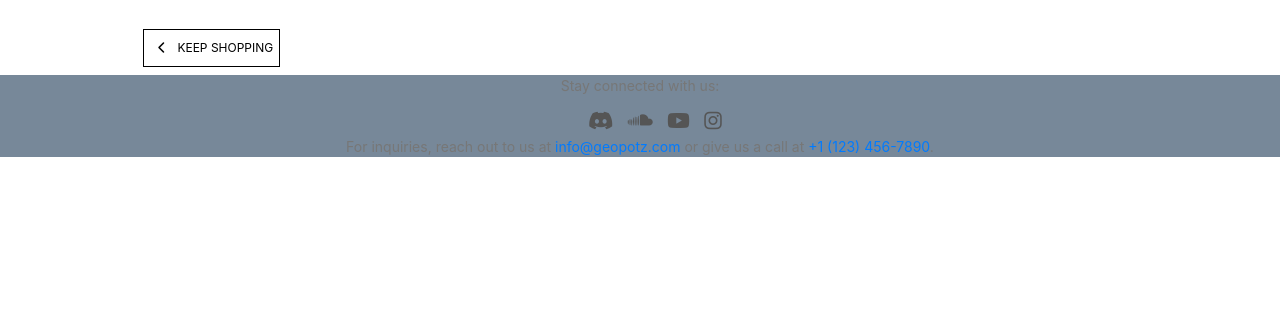
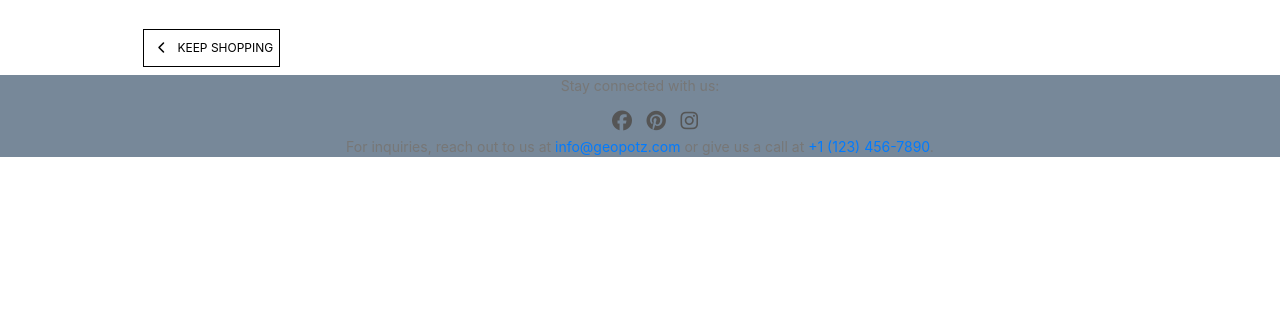
Before and after one commit to BMorrell92/BMorrell_Milestone_Project4, a Django app: page /bag/ in a window 1280 px wide. Shown: the part 489-800 px from the top of the page. Run offline with Django 3.2, Linux system fonts and the light colour scheme; parts of the project's set-up code (start-up, migrations or seed data) failed here and were passed over; some libraries are stand-ins or nearby versions; some web fonts are replaced.

Commit message:
updated footer

```diff
--- a/templates/base.html
+++ b/templates/base.html
@@ -124,9 +124,8 @@
     <footer class="container-fluid">
       <p class="footer-text">Stay connected with us:</p>
       <ul class="social-networks">
-          <li><a href="https://www.discord.com" target="_blank"><i class="fa-brands fa-discord" aria-hidden="true"> </i></a></li>
-          <li><a href="https://soundcloud.com/jamsgalacticafm" target="_blank"><i class="fa-brands fa-soundcloud" aria-hidden="true"> </i></a></li>
-          <li><a href="https://www.youtube.com" target="_blank"><i class="fa-brands fa-youtube" aria-hidden="true" > </i></a></li>
+          <li><a href="https://www.facebook.com" target="_blank"><i class="fa-brands fa-facebook" aria-hidden="true"> </i></a></li>
+          <li><a href="https://www.pinterest.com" target="_blank"><i class="fa-brands fa-pinterest" aria-hidden="true"> </i></a></li>
           <li><a href="https://www.instagram.com" target="_blank"><i class="fa-brands fa-instagram" aria-hidden="true"> </i></a></li>
       </ul>
       <p class="footer-text">For inquiries, reach out to us at <a href="mailto:info@geopotz.com">info@geopotz.com</a> or give us a call at <a href="tel:+11234567890">+1 (123) 456-7890</a>.</p>
```
